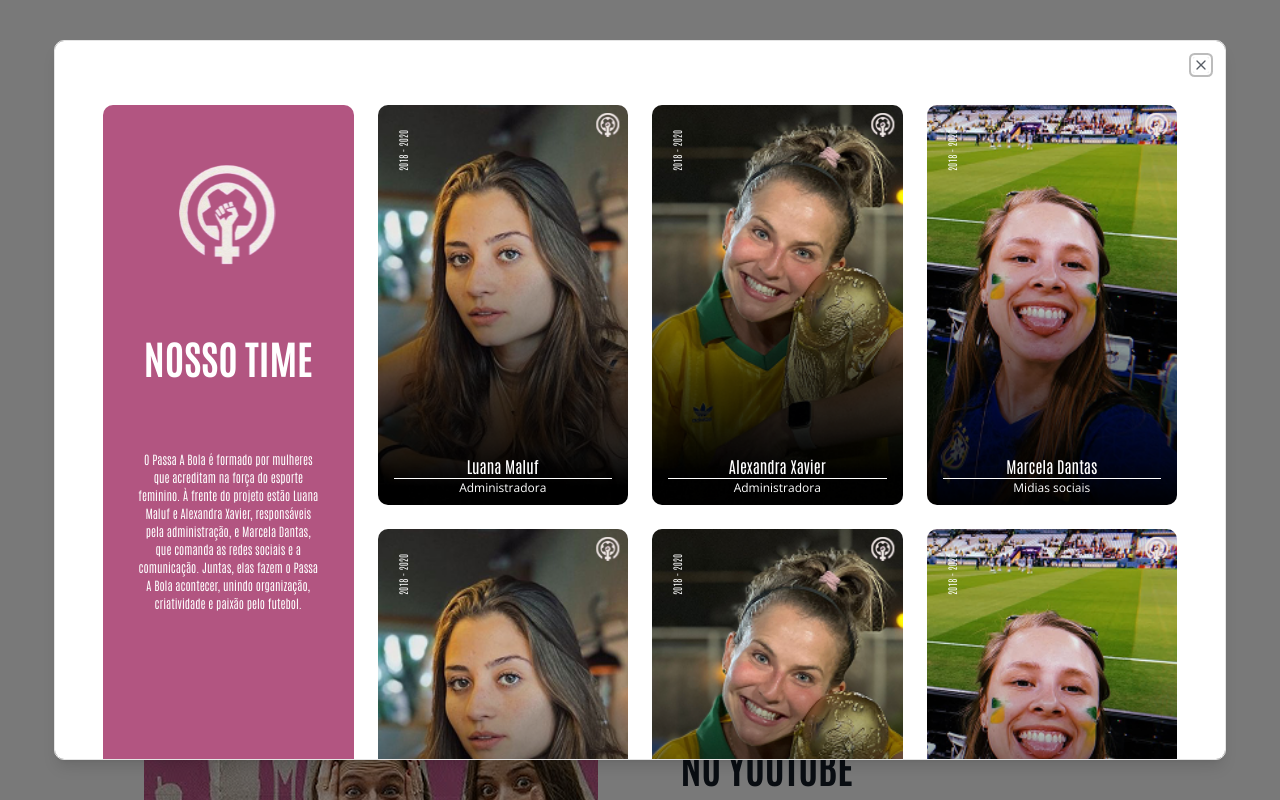
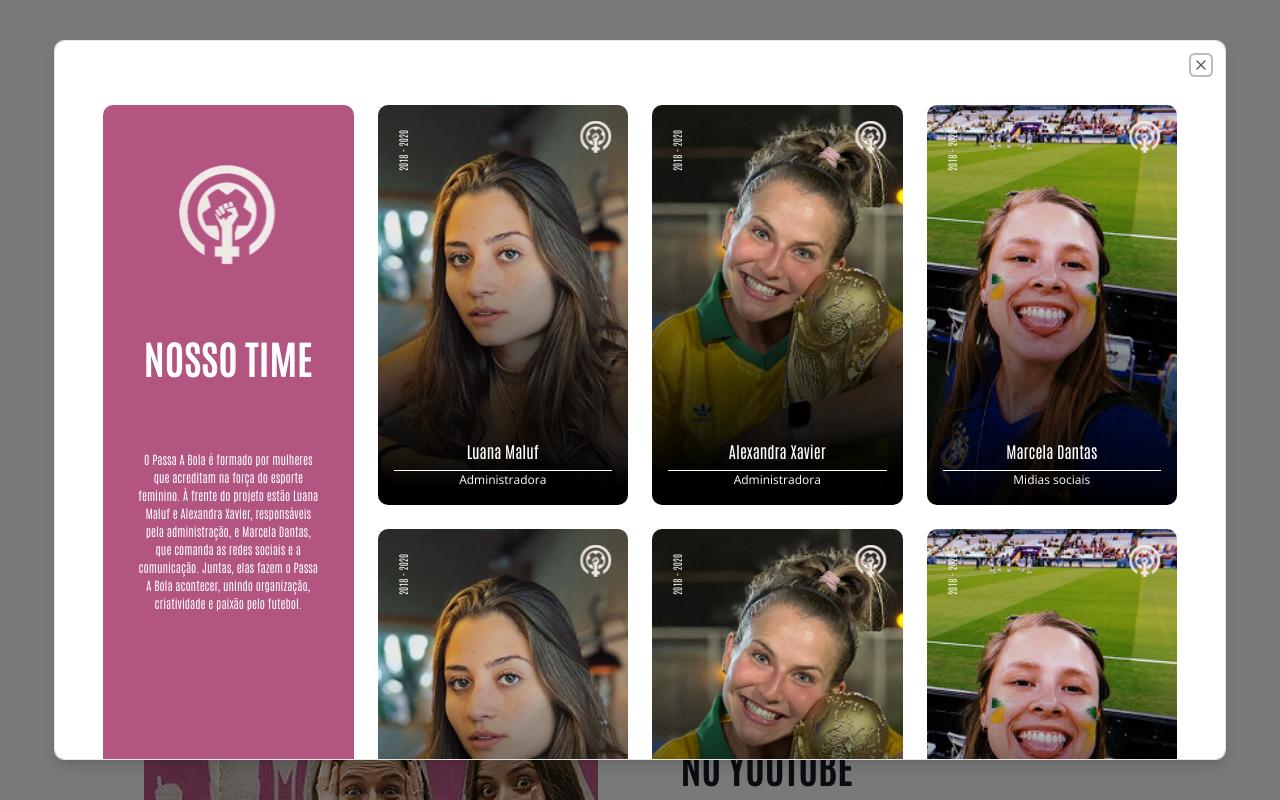
Before and after one commit to Augusto-Valerio/Passa-a-Bola, a React (Vite) app: page / in a window 1280 px wide. Both pictures are taken after a click on the button "Nosso Time". Shown: the part 839-1639 px from the top of the page. Built offline with nearby package versions, Linux system fonts and the light colour scheme.

Commit message:
fix: align cards

```diff
--- a/src/components/CardNossoTime.jsx
+++ b/src/components/CardNossoTime.jsx
@@ -9,8 +9,8 @@ export default function CardNossoTime({ nome, imagem, cargo, data }) {
         <img className="w-[25rem] h-[25rem] object-cover" src={imagem} alt={nome} />
 
         {/* Logo no canto superior direito */}
-        <div className="absolute top-0 right-0 p-2">
-          <img className="w-6 h-6" src={Logo} alt="logo" />
+        <div className="absolute top-0 right-0 p-4">
+          <img className="w-8 h-8" src={Logo} alt="logo" />
         </div>
 
         {/* Data no canto superior esquerdo */}
@@ -19,8 +19,8 @@ export default function CardNossoTime({ nome, imagem, cargo, data }) {
         </div>
 
         {/* Nome e cargo grudados no rodapé da imagem */}
-        <div className="absolute bottom-2 left-0 w-full px-4 text-white">
-          <h2 className="border-b border-white text-center font-antonio">
+        <div className="absolute bottom-4 left-0 w-full px-4 text-white">
+          <h2 className="border-b border-white text-center font-antonio h-8">
             {nome}
           </h2>
           <h3 className="text-center font-open-sans text-[0.75rem] font-light">{cargo}</h3>
--- a/src/pages/Home/Home.jsx
+++ b/src/pages/Home/Home.jsx
@@ -97,8 +97,6 @@ export default function Home() {
                 <DialogContent className="sm:max-w-[73.25rem] overflow-y-auto max-h-[90vh]">
                   <DialogHeader></DialogHeader>
                   <NossoTime />
-
-
                 </DialogContent>
               </form>
             </Dialog>
```
